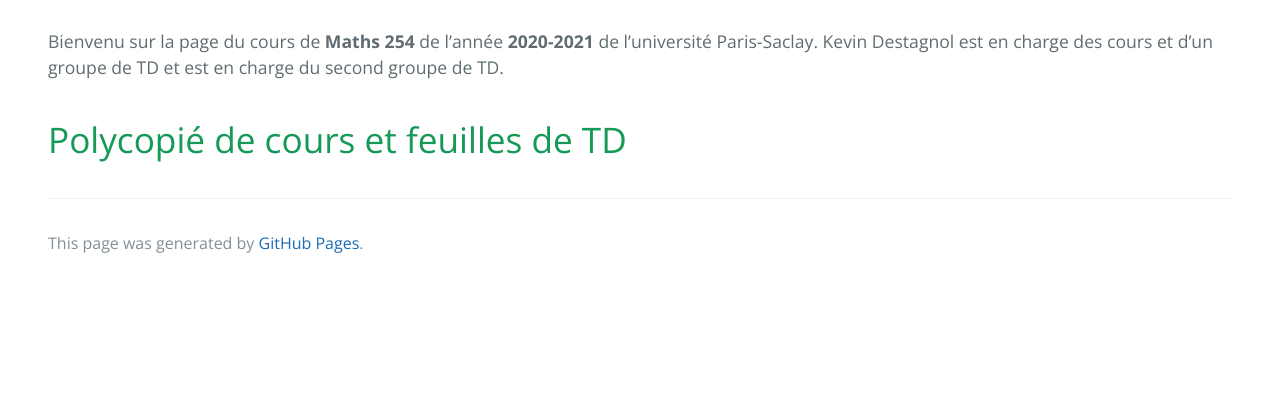
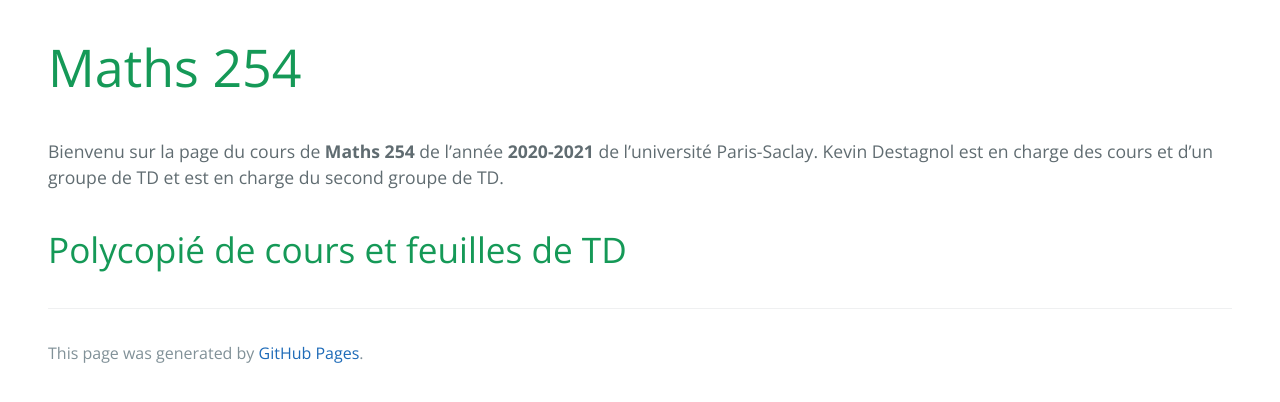
Before and after one commit to KevinDestagnol/algebre.github.io, a Jekyll site: the page built from index.md, in a window 1280 px wide, cut to the strip 164-566 px from the top of the page. Built offline with Jekyll 4.4.1, drawn with Linux system fonts in a browser that asks for light colours; our own code applies the rules of GitHub Pages for plain Markdown files; the repository's description, which GitHub fills in, is left out.

Commit message:
Update index.md

```diff
--- a/index.md
+++ b/index.md
@@ -2,6 +2,9 @@
 @import "{{ site.theme }}";
 ---
 
+<h1 class="project-name">{{ page.title | default: site.title | default: site.github.repository_name }}</h1>
+<h2 class="project-tagline">{{ page.description | default: site.description | default: site.github.project_tagline }}</h2>
+
 Bienvenu sur la page du cours de **Maths 254** de l'année **2020-2021** de l'université Paris-Saclay. Kevin Destagnol est en charge des cours et d'un groupe de TD et est en charge du second groupe de TD.
 
 # Polycopié de cours et feuilles de TD
```
